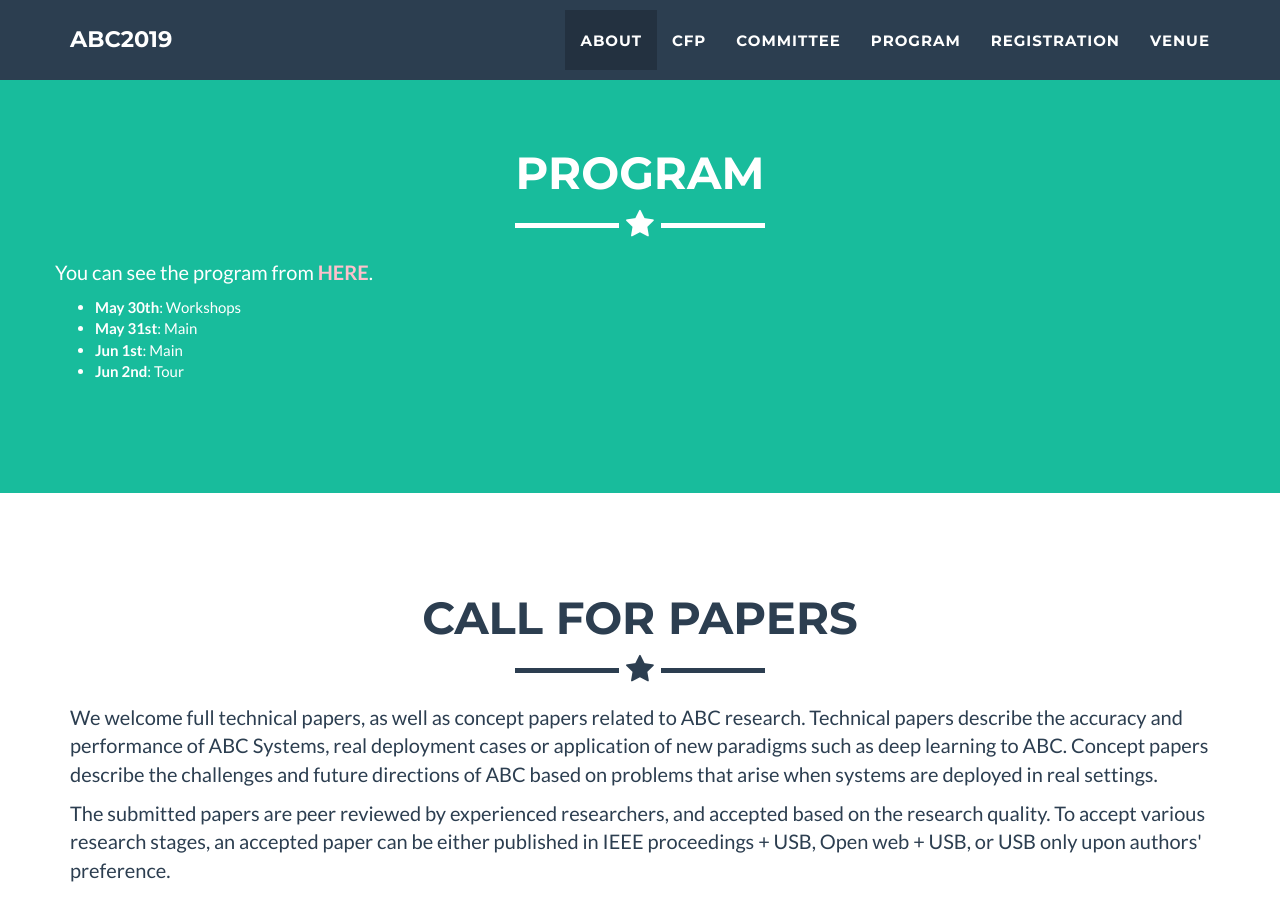
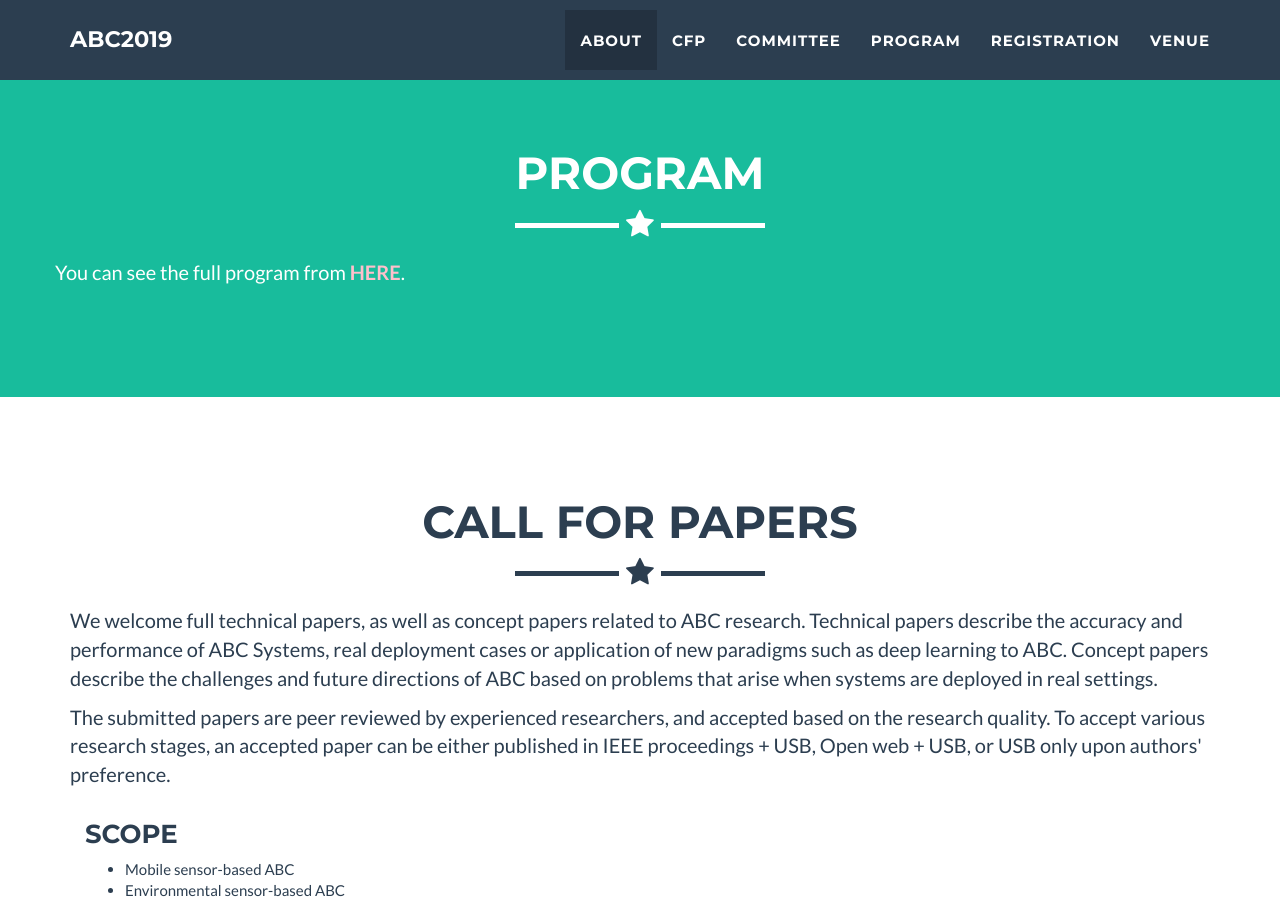
Before and after one commit to abc-research/2019, a Jekyll site: the page built from index.html, in a window 1280 px wide and 900 px high, scrolled down 1604 px. Built offline with Jekyll 4.4.1, drawn with Linux system fonts in a browser that asks for light colours.

Commit message:
Update program.html

```diff
--- a/_includes/program.html
+++ b/_includes/program.html
@@ -8,16 +8,19 @@
                 </div>
             </div>
             <div class="row">
-              <p>You can see the program from
+              <p>You can see the full program from
                <a href="http://cennser.org/ICIEV19/program.pdf">
                 <b style="color:pink">HERE</b></a>.
               </p>
-              <ul>
-               <li><b>May 30th</b>: Workshops</li>
-               <li><b>May 31st</b>: Main</li>
-               <li><b>Jun 1st</b>: Main</li>
-               <li><b>Jun 2nd</b>: Tour</li>
-              </ul>
+
+              <div class="row">
+                {% for session in site.session %}
+                  <h3>{{ session.name }}</h3>
+                    {% for paper in session.paper %}
+                      <p><b>{{ paper.title }}</b>, <i>{{paper.authors}}</i></p>
+                    {% endfor %}
+                {% endfor %}
+              </div>
             </div>
         </div>
     </section>
```
